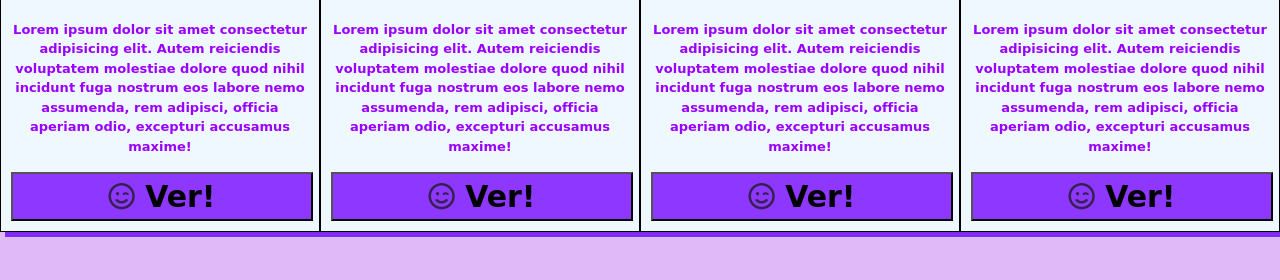
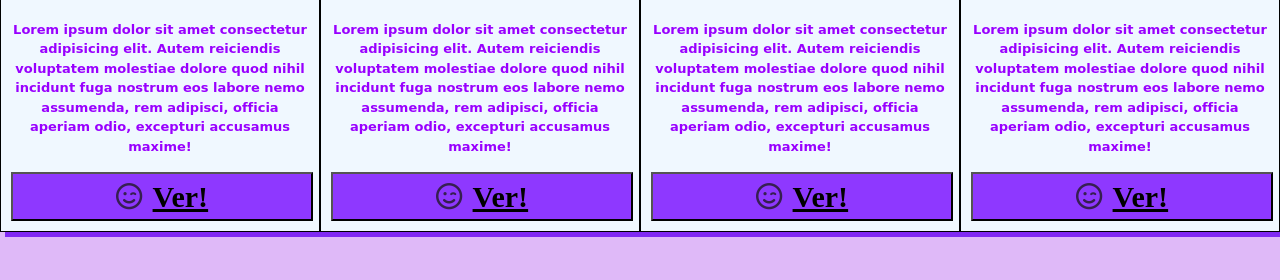
Before and after one commit to PatoGiron/pijamadasluzdeluna, a plain HTML site: page pages/tematicas.html in a window 1280 px wide. Shown: the part 602-882 px from the top of the page. Drawn offline with nearby package versions, Linux system fonts and the light colour scheme.

Commit message:
cambios-en-los-botones-

```diff
--- a/pages/tematicas.html
+++ b/pages/tematicas.html
@@ -58,7 +58,7 @@
               maxime!</p>
               <button>
                 <i class="fa-regular fa-face-smile-wink fa-sm" style="color: #361f51;"></i>
-                Ver!
+                <a href="../Pages/Eventos.html" target="" style="color:black">Ver!</a>
               </button>
           </div>
         </article>
@@ -73,7 +73,7 @@
               maxime!</p>
               <button>
                 <i class="fa-regular fa-face-smile-wink fa-sm" style="color: #361f51;"></i>
-                Ver!
+                <a href="../Pages/Eventos.html" target="" style="color:black">Ver!</a>
               </button>
           </div>
         </article>
@@ -88,7 +88,7 @@
               maxime!</p>
               <button>
                 <i class="fa-regular fa-face-smile-wink fa-sm" style="color: #361f51;"></i>
-                Ver!
+                <a href="../Pages/Eventos.html" target="" style="color:black">Ver!</a>
               </button>
           </div>
         </article>
@@ -103,7 +103,7 @@
               maxime!</p>
               <button>
                 <i class="fa-regular fa-face-smile-wink fa-sm" style="color: #361f51;"></i>
-                Ver!
+                <a href="../Pages/Eventos.html" target="" style="color:black">Ver!</a>
               </button>
           </div>
 
```
Also changed, not shown: index.html (+5 -7 lines).
